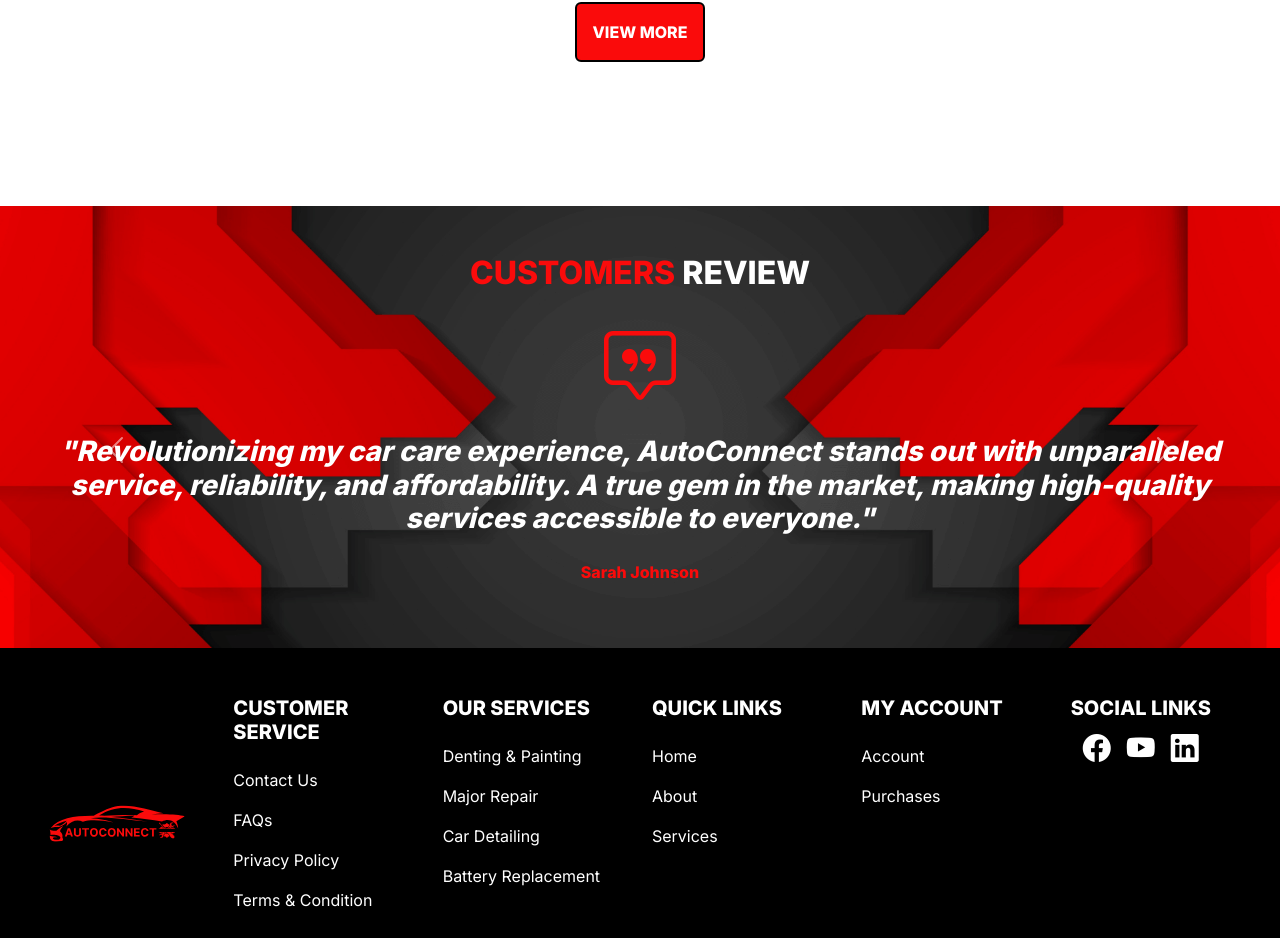
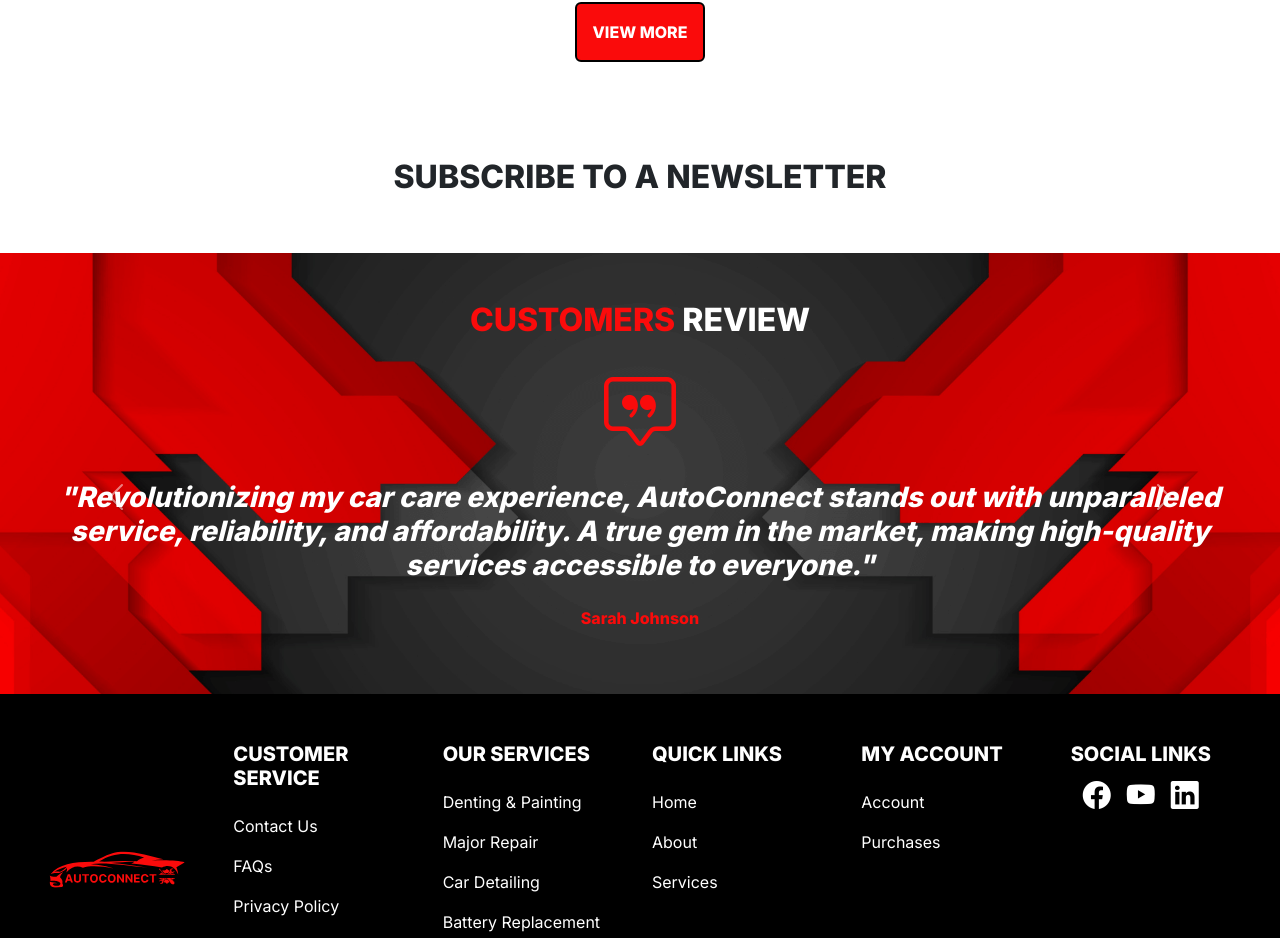
Before and after one commit to jaspherbagor/AutoConnect, a React (Create React App) app in the folder front-end/: page / in a window 1280 px wide. Shown: the part 1337-2275 px from the top of the page. Built offline with nearby package versions, Linux system fonts and the light colour scheme.

Commit message:
added a newsletter heading

```diff
--- a/front-end/src/components/pages/client/home.jsx
+++ b/front-end/src/components/pages/client/home.jsx
@@ -155,7 +155,7 @@ const Home = () => {
 
             </section>
             <section className="newsletter-subscription-section container-fluid px-md-4 pxx-sm-4 px-3 py-5">
-
+                <h2 className="text-center fw-bolder">SUBSCRIBE TO A NEWSLETTER</h2>
             </section>
             <section className="customers-review container-fluid px-md-4 px-sm-4 px-3 py-5">
                 <h2 className="fw-bolder text-center text-white"><span>CUSTOMERS</span> REVIEW</h2>
```
